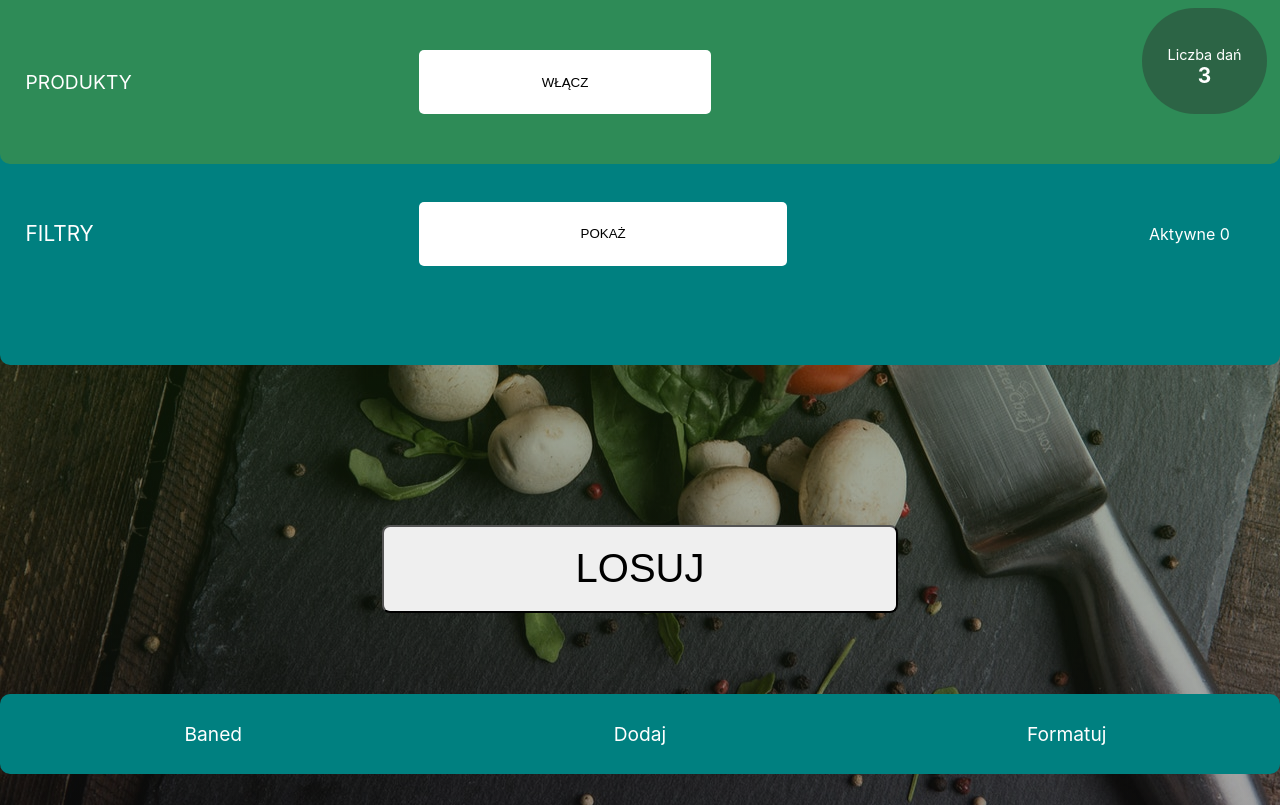
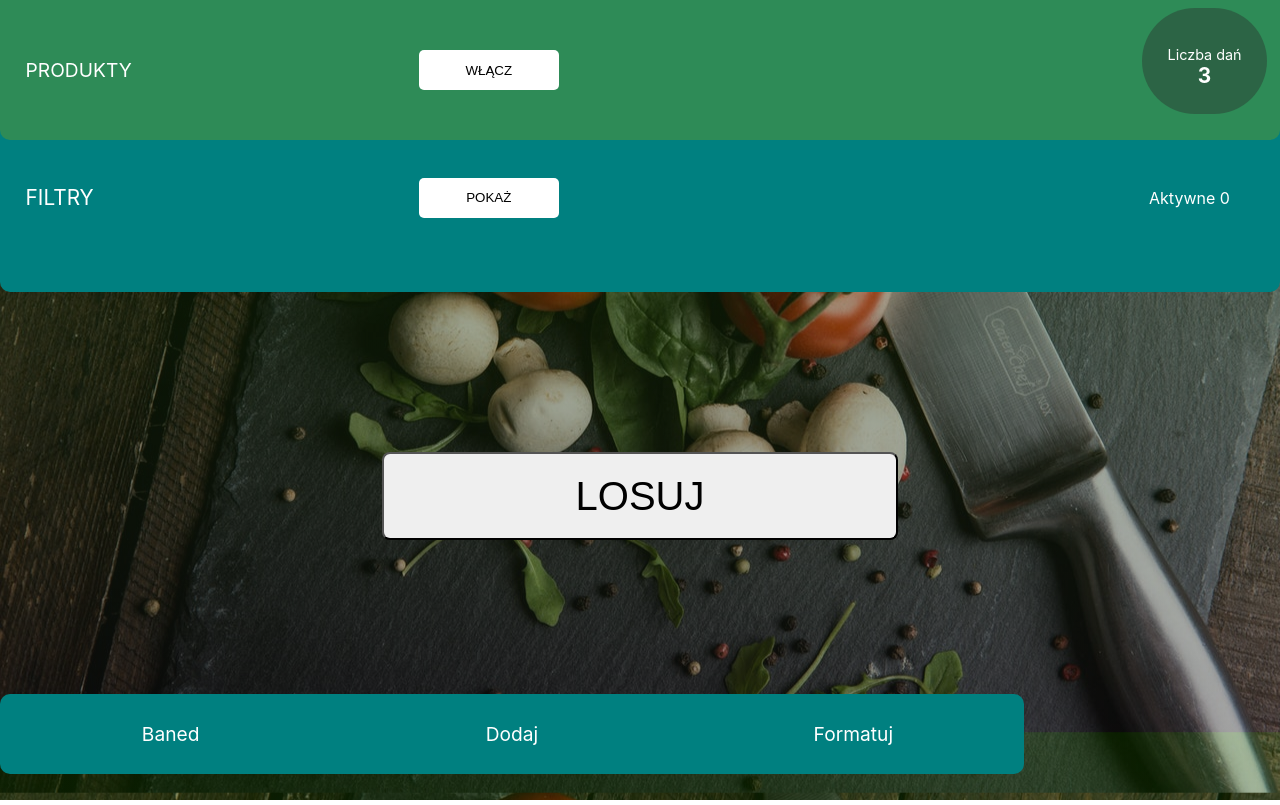
Before and after one commit to atrykp/what-s-for-dinner-react-app, a React (Create React App) app: page / in a window 1280 px wide. Built offline with nearby package versions, Linux system fonts and the light colour scheme.

Commit message:
add media min width 500 px

```diff
--- a/src/styles/App.css
+++ b/src/styles/App.css
@@ -54,3 +54,8 @@
   text-decoration: none;
   padding: 3vh 15%;
 }
+@media (min-width: 500px) {
+  .lowerNav {
+    width: 80%;
+  }
+}
--- a/src/styles/FilterArr.css
+++ b/src/styles/FilterArr.css
@@ -2,7 +2,6 @@
   position: relative;
   color: white;
   display: flex;
-
   min-height: 10vh;
   align-items: center;
 }
@@ -16,6 +15,9 @@
   background-color: white;
   color: black;
   border-style: none;
+  min-width: 110px;
+  max-width: 140px;
+  max-height: 40px;
 }
 filters__name {
   text-transform: uppercase;
@@ -63,3 +65,12 @@ filters__name {
   grid-template-columns: 1fr 1fr;
   justify-content: space-between;
 }
+@media (min-width: 500px) {
+  .filterArr {
+    padding-bottom: 0;
+  }
+  .filters__activeBtn {
+    min-height: 40px;
+    padding: 0;
+  }
+}
--- a/src/styles/UserProducts.css
+++ b/src/styles/UserProducts.css
@@ -20,18 +20,20 @@
   color: black;
   border-style: none;
   min-width: 110px;
+  max-width: 140px;
+  max-height: 40px;
 }
 
 .userProducts__filters {
   text-align: start;
   color: white;
+  width: 100%;
 }
 .userProducts__filtersList {
   margin-top: 5%;
   display: grid;
   grid-template-columns: 1fr 1fr;
   list-style: none;
-  width: 120%;
 }
 .userProducts__filter {
   margin: 1% 4%;
@@ -52,3 +54,11 @@
 .activeFilter {
   background-color: darkgreen;
 }
+
+@media (min-width: 500px) {
+  .userProducts__activeBtn {
+    min-height: 40px;
+    padding: 0;
+    min-width: 140px;
+  }
+}
```
